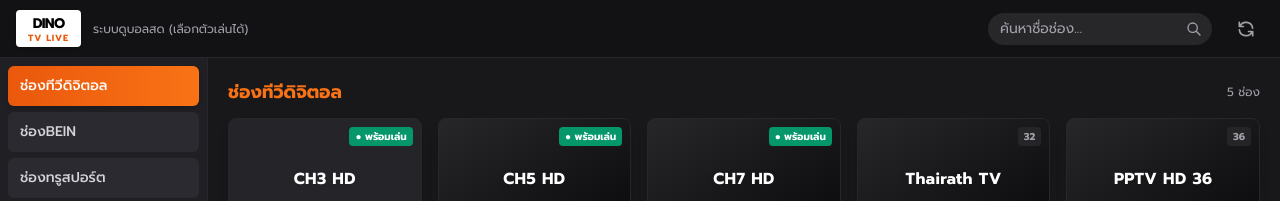
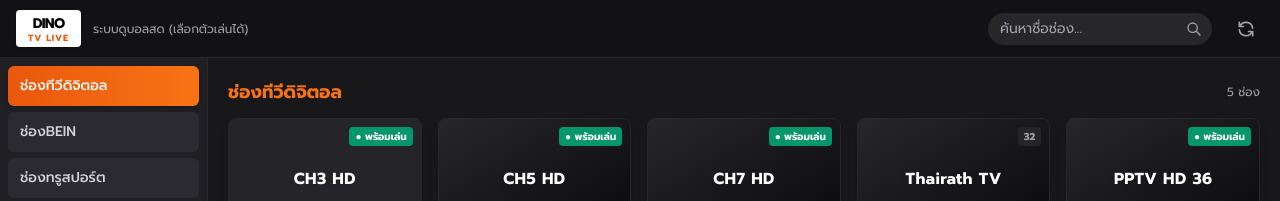
Before and after one commit to 2209fifa2209-create/bola, a plain HTML site: page index.html in a window 1280 px wide. Shown: the top 201 px of the page. Drawn offline with nearby package versions, Linux system fonts and the light colour scheme.

Commit message:
Update PPTV HD 36 URL in index.html

```diff
--- a/index.html
+++ b/index.html
@@ -172,7 +172,7 @@
             { id: 'ch5', name: 'CH5 HD', category: 'digital', badge: '35', color: 'from-zinc-800 to-zinc-950', url: 'https://edge-2.m-fixer.net:8092/stream/ais/ch5/master.m3u8', referer: '' },
             { id: 'ch7', name: 'CH7 HD', category: 'digital', badge: '35', color: 'from-zinc-800 to-zinc-950', url: 'https://live-cdn.ch7.com/out/v1/eafeb02c55b64a15b278b1e66c7fc776/playlist_9.m3u8', referer: '' },
             { id: 'thairath', name: 'Thairath TV', category: 'digital', badge: '32', color: 'from-zinc-800 to-zinc-950', url: '', referer: '' },
-            { id: 'pptv', name: 'PPTV HD 36', category: 'digital', badge: '36', color: 'from-zinc-800 to-zinc-950', url: '', referer: '' }
+            { id: 'pptv', name: 'PPTV HD 36', category: 'digital', badge: '36', color: 'from-zinc-800 to-zinc-950', url: 'https://idooxtream.streaming-fast.com/xtream/WISEPLAY/live/atmflix/index.php?c=amarintv', referer: '' }
         ];
 
         let channelsData = JSON.parse(localStorage.getItem('dino_football_channels_v3')) || defaultChannelsData;
```
